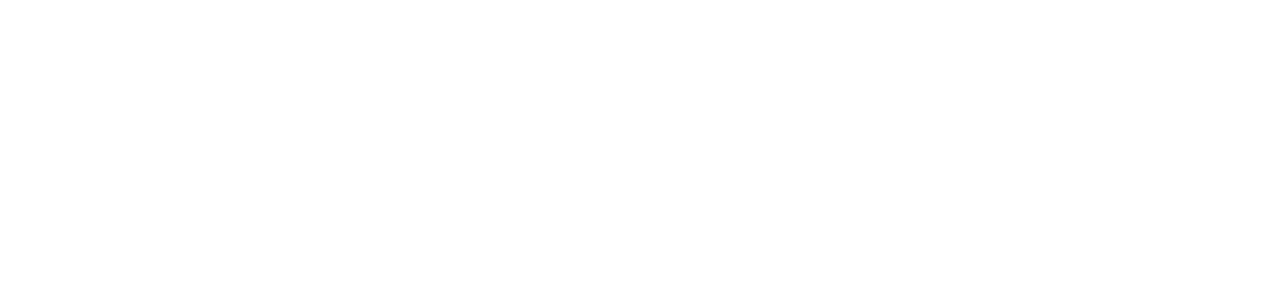
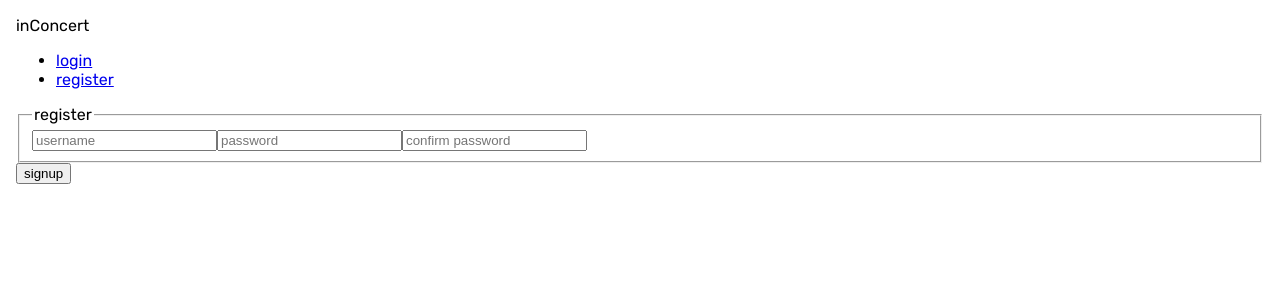
Before and after one commit to ianedavery/inconcert-client, a React (Create React App) app: page /register in a window 1280 px wide. Shown: the top 300 px of the page. Built offline with nearby package versions, Linux system fonts and the light colour scheme.

Commit message:
added navigation

```diff
--- a/src/App.js
+++ b/src/App.js
@@ -3,11 +3,19 @@
 import {BrowserRouter as Router, Route} from 'react-router-dom';
 
 import LandingPage from './components/LandingPage';
+import Login from './components/Login';
+import Navigation from './components/Navigation';
+import Register from './components/Register';
 
 export default function App() {
     return (
     	<Router>
-      		<Route exact path='/' component={LandingPage} />
+    		<body>
+	    		<Navigation />
+	      		<Route exact path='/' component={LandingPage} />
+	      		<Route path='/login' component={Login} />
+	      		<Route path='/register' component={Register} />
+      		</body>
       	</Router>
     );
 }
--- a/src/components/LandingPage.js
+++ b/src/components/LandingPage.js
@@ -2,12 +2,10 @@
 
 import Footer from './Footer';
 import Main from './Main';
-import Navigation from './Navigation';
 
 export default function LandingPage(props) {
 	return (
 		<div>
-			<Navigation />
 			<Main />
 			<Footer />
 		</div>
--- /dev/null
+++ b/src/components/Login.js
@@ -0,0 +1,21 @@
+import React from 'react';
+
+export default function Login(props) {
+	return (
+    	<main>
+	      	<form name='login-form' id='login-form'>
+		        <fieldset form='login-form'>
+		          <legend>login</legend>
+
+		          <label for='username' aria-label='username'></label>
+		          <input type='text' name='username' id='username' form='login-form' placeholder='username' />
+
+		          <label for='password' aria-label='password'></label>
+		          <input type='text' name='password' id='password' form='login-form' placeholder='password' />
+
+		        </fieldset>
+		        <button form='login-form' type='submit' name='login-submit-button'>login</button>
+	      	</form>
+      	</main>
+	);
+}
--- a/src/components/Navigation.js
+++ b/src/components/Navigation.js
@@ -1,4 +1,5 @@
 import React from 'react';
+import {Link} from 'react-router-dom';
 
 import './Navigation.css';
 
@@ -7,8 +8,8 @@
     	<nav className='navigation'>
       		<p>inConcert</p>
       		<ul>
-        		<li className='nav-list-item-one'>login</li>
-        		<li> register</li>
+        		<li className='nav-list-item-one'><Link to='/login'>login</Link></li>
+        		<li><Link to='/register'>register</Link></li>
       		</ul>
     	</nav>
 	);
--- /dev/null
+++ b/src/components/Register.js
@@ -0,0 +1,24 @@
+import React from 'react';
+
+export default function Register(props) {
+	return (
+	    <main role='main' id='main'>
+	      <form name='registration-form' id='registration-form'>
+	        <fieldset form='registration-form'>
+	          <legend>register</legend>
+
+	          <label for='username' aria-label='username'></label>
+	          <input type='text' name='username' id='username' form='registration-form' placeholder='username' />
+
+	          <label for='password' aria-label='password'></label>
+	          <input type='text' name='password' id='password' form='registration-form' placeholder='password' />
+
+	          <label for='confirm-password' aria-label='confirm password'></label>
+	          <input type='text' name='confirm-password' id='confirm-password' form='registration-form' placeholder='confirm password' />
+
+	        </fieldset>
+	        <button form='registration-form' type='submit' name='registration-submit-button'>signup</button>
+	      </form>
+	    </main>
+	);
+}
--- a/src/index.js
+++ b/src/index.js
@@ -4,5 +4,7 @@
 import App from './App';
 import registerServiceWorker from './registerServiceWorker';
 
-ReactDOM.render(<App />, document.getElementById('root'));
-registerServiceWorker();
+ReactDOM.render(
+	<App />,
+	document.getElementById('root'));
+	registerServiceWorker();
```
